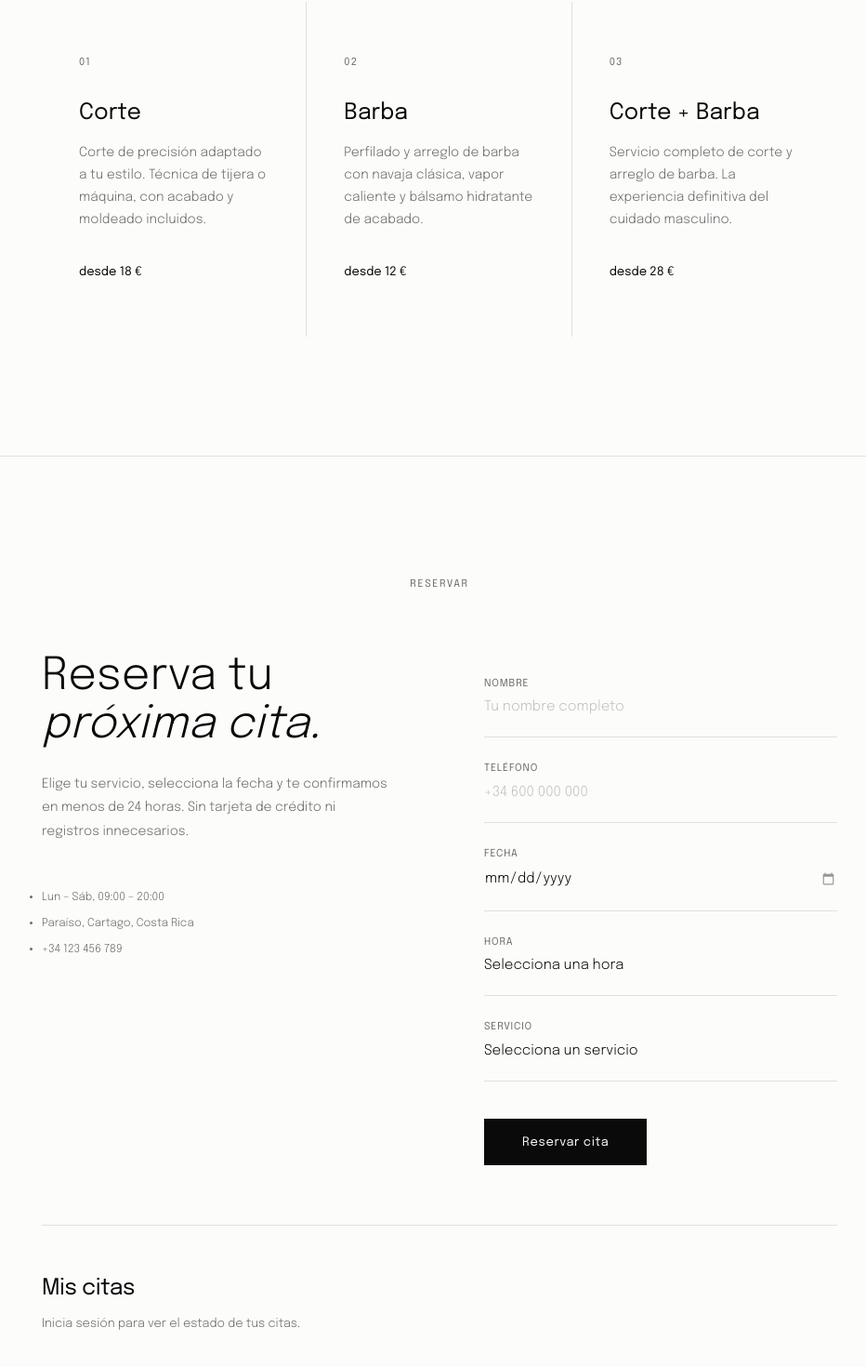
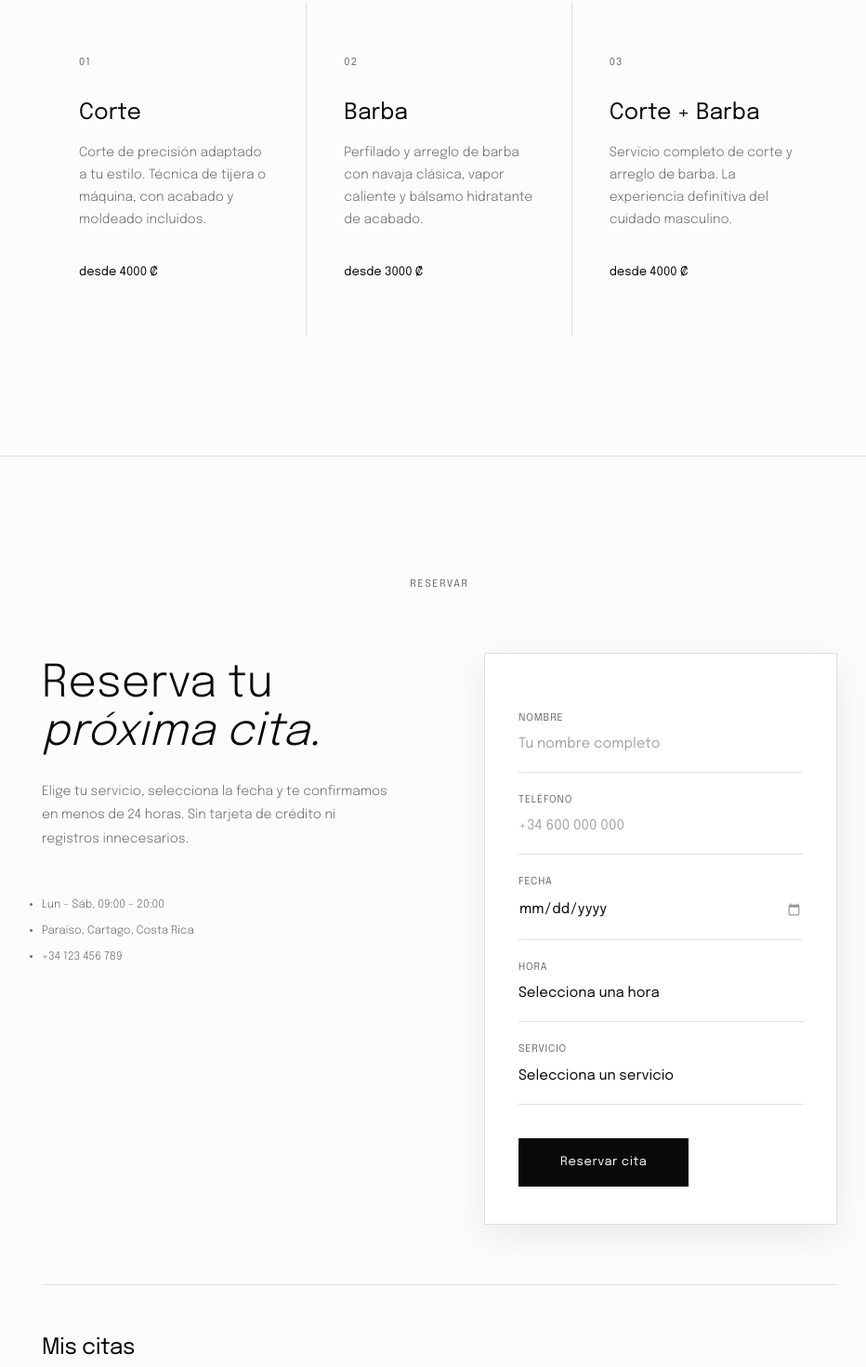
Before and after one commit to jasonmoyaB/Barbershop, a React (Vite) app: page / in a window 1280 px wide. Shown: the part 1010-2480 px from the top of the page at 93% size, without its empty margins (167-1099 px from the left). Built offline with nearby package versions, Linux system fonts and the light colour scheme.

Commit message:
little changues about front

```diff
--- a/src/constants/app.constants.ts
+++ b/src/constants/app.constants.ts
@@ -6,19 +6,19 @@ export const SERVICES: Service[] = [
     id: 'cut',
     name: 'Corte',
     description: 'Corte de precisión adaptado a tu estilo. Técnica de tijera o máquina, con acabado y moldeado incluidos.',
-    price: 'desde 18 €',
+    price: 'desde 4000 ₡',
   },
   {
     id: 'beard',
     name: 'Barba',
     description: 'Perfilado y arreglo de barba con navaja clásica, vapor caliente y bálsamo hidratante de acabado.',
-    price: 'desde 12 €',
+    price: 'desde 3000 ₡',
   },
   {
     id: 'combo',
     name: 'Corte + Barba',
     description: 'Servicio completo de corte y arreglo de barba. La experiencia definitiva del cuidado masculino.',
-    price: 'desde 28 €',
+    price: 'desde 4000 ₡',
   },
 ];
 
--- a/src/features/booking/MyAppointments.tsx
+++ b/src/features/booking/MyAppointments.tsx
@@ -111,7 +111,7 @@ export default function MyAppointments() {
 
       {!state.error && state.items.length > 0 && (
         <div className="my-appointments-grid">
-          {state.items.map((appointment) => (
+          {state.items.slice(0, 3).map((appointment) => (
             <article key={appointment.id} className="my-appointments-item">
               <div className="my-appointments-meta">
                 <p className="my-appointments-date">
--- a/src/styles/index.css
+++ b/src/styles/index.css
@@ -336,6 +336,10 @@ body {
   margin: 0 auto;
 }
 
+.booking-layout > div {
+  padding-top: 0.5rem;
+}
+
 .booking-info-title {
   font-size: clamp(2rem, 4vw, 3rem);
   font-weight: 300;
@@ -488,11 +492,15 @@ body {
   display: flex;
   flex-direction: column;
   gap: 0;
+  background: #fff;
+  border: 1px solid var(--border);
+  padding: 2.5rem 2.25rem;
+  box-shadow: 0 12px 40px rgba(10, 10, 10, 0.08);
 }
 
 .form-field {
   position: relative;
-  padding: 1.5rem 0;
+  padding: 1.25rem 0;
   border-bottom: 1px solid var(--border);
   display: flex;
   flex-direction: column;
@@ -522,12 +530,12 @@ body {
 .form-select {
   font-family: var(--font);
   font-size: 15px;
-  font-weight: 300;
+  font-weight: 400;
   color: var(--text);
   background: transparent;
   border: none;
   outline: none;
-  padding: 0;
+  padding: 0.15rem 0;
   width: 100%;
   appearance: none;
   -webkit-appearance: none;
@@ -571,7 +579,7 @@ body {
 
 .form-input::placeholder {
   color: var(--muted);
-  opacity: 0.4;
+  opacity: 0.6;
 }
 
 .form-select {
@@ -599,7 +607,7 @@ body {
 }
 
 .form-actions {
-  padding-top: 2.5rem;
+  padding-top: 2.25rem;
   display: flex;
   align-items: center;
   gap: 1.5rem;
@@ -612,7 +620,7 @@ body {
   letter-spacing: 0.05em;
   color: var(--bg);
   background: var(--text);
-  padding: 1.1rem 2.5rem;
+  padding: 1.15rem 2.75rem;
   border: 1px solid var(--text);
   cursor: pointer;
   transition: all 300ms var(--ease);
```
